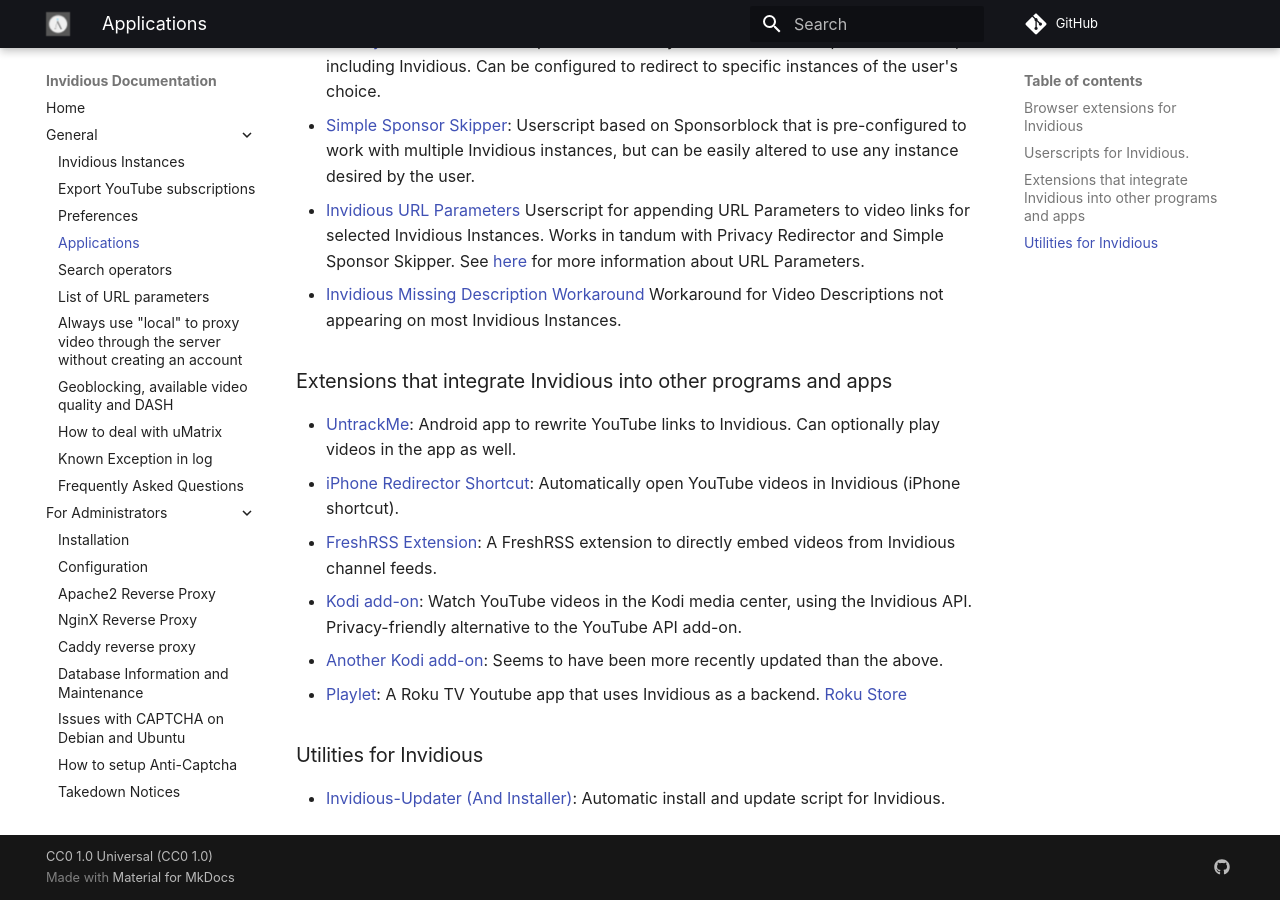
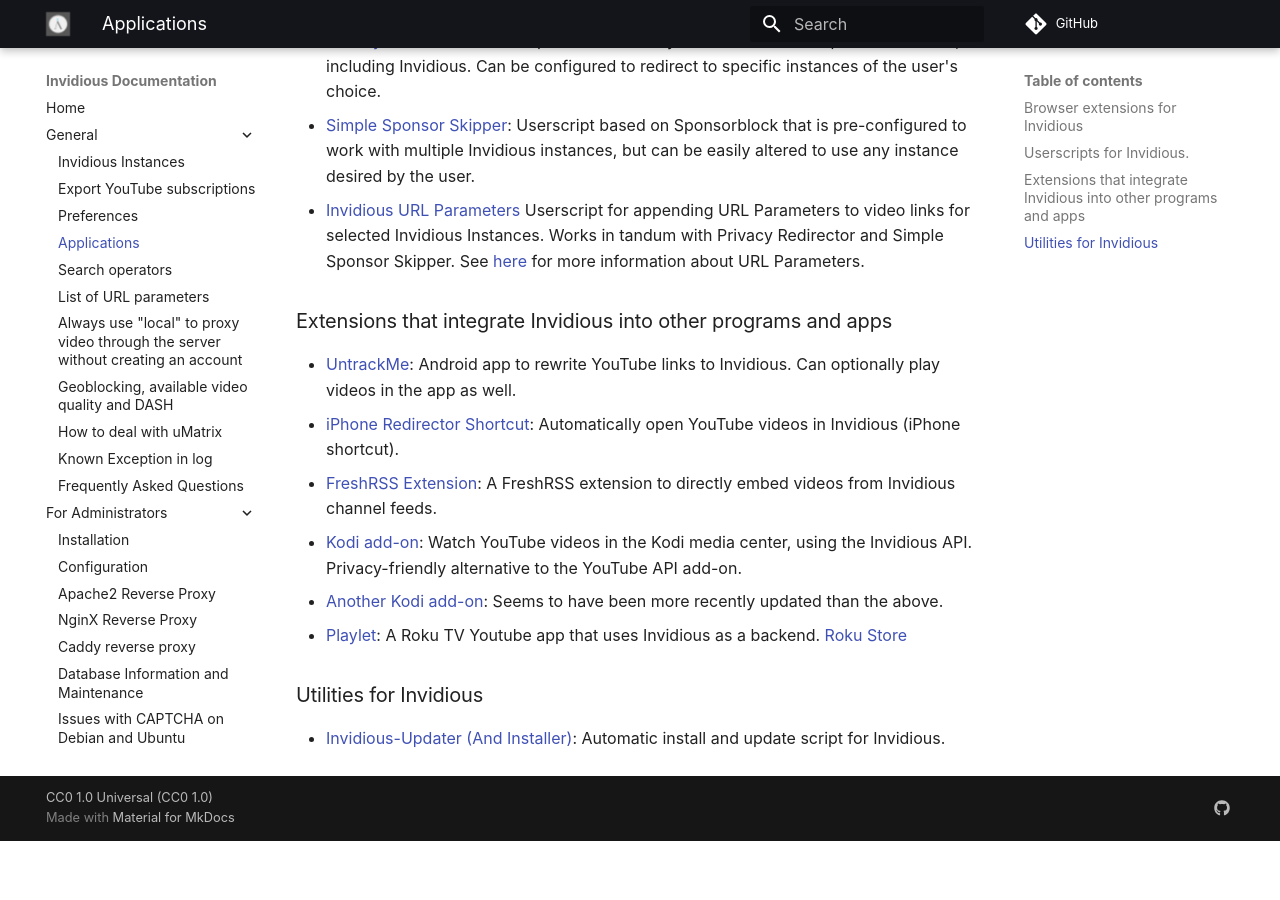
Before and after one commit to iv-org/documentation, an MkDocs documentation site: the page built from docs/applications.md, in a window 1280 px wide and 900 px high, scrolled down 1045 px. Built offline with MkDocs 1.6.1 and Material for MkDocs 9.7.7, drawn with Linux system fonts in a browser that asks for light colours; comment, search, counter and statistics services are not loaded; after the commit the page ends 1886 px from its top, so only the background shows below that.

Commit message:
Let's not recommend a "fix" userscript that will be useless when the issue fixed in Invidious

```diff
--- a/docs/applications.md
+++ b/docs/applications.md
@@ -20,7 +20,6 @@
 - [Privacy Redirector](https://github.com/dybdeskarphet/privacy-redirector): Userscript to automatically redirect to different private frontents, including Invidious. Can be configured to redirect to specific instances of the user's choice.
 - [Simple Sponsor Skipper](https://codeberg.org/mthsk/userscripts/src/branch/master/simple-sponsor-skipper): Userscript based on Sponsorblock that is pre-configured to work with multiple Invidious instances, but can be easily altered to use any instance desired by the user.
 - [Invidious URL Parameters](https://github.com/MintMain21/Invidious-URL-Parameters-Userscript) Userscript for appending URL Parameters to video links for selected Invidious Instances. Works in tandum with Privacy Redirector and Simple Sponsor Skipper. See [here](https://docs.invidious.io/url-parameters/) for more information about URL Parameters.
-- [Invidious Missing Description Workaround](https://gist.github.com/gardockt/af1243d36d8b659b98a13720b81bd9f3) Workaround for Video Descriptions not appearing on most Invidious Instances.
 
 ### Extensions that integrate Invidious into other programs and apps
 - [UntrackMe](https://f-droid.org/en/packages/app.fedilab.nitterizeme): Android app to rewrite YouTube links to Invidious. Can optionally play videos in the app as well.
```
